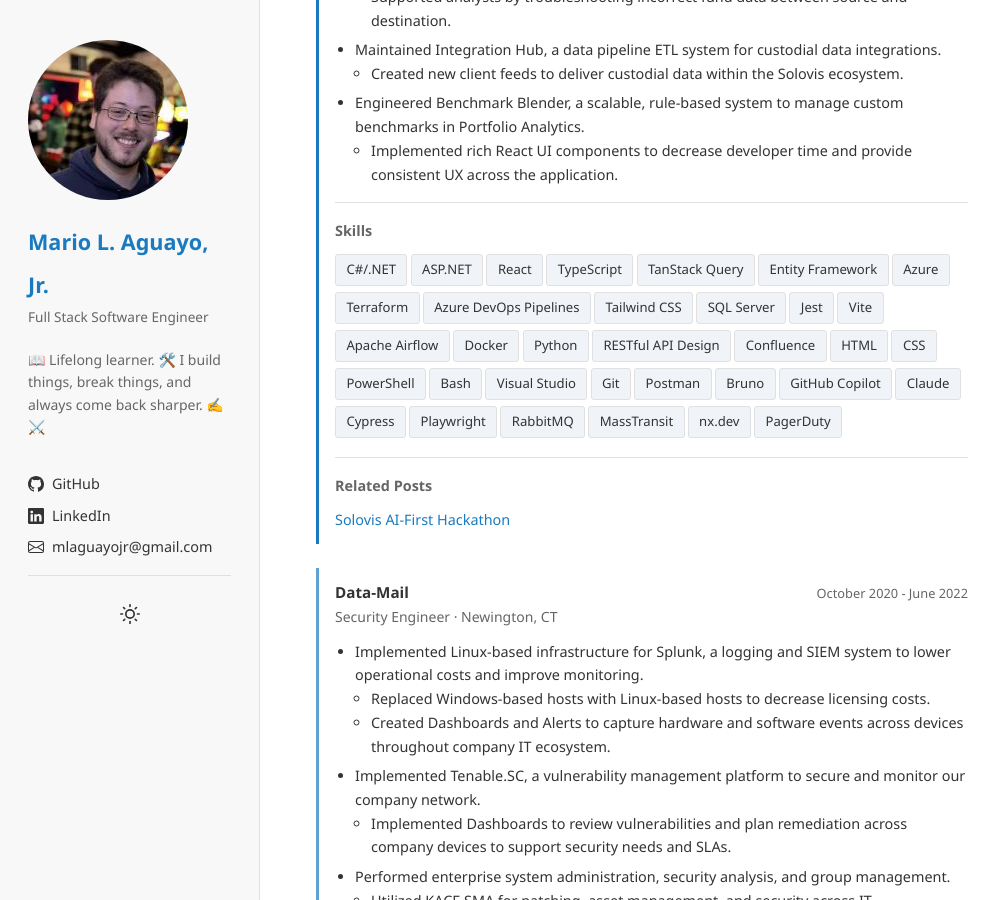
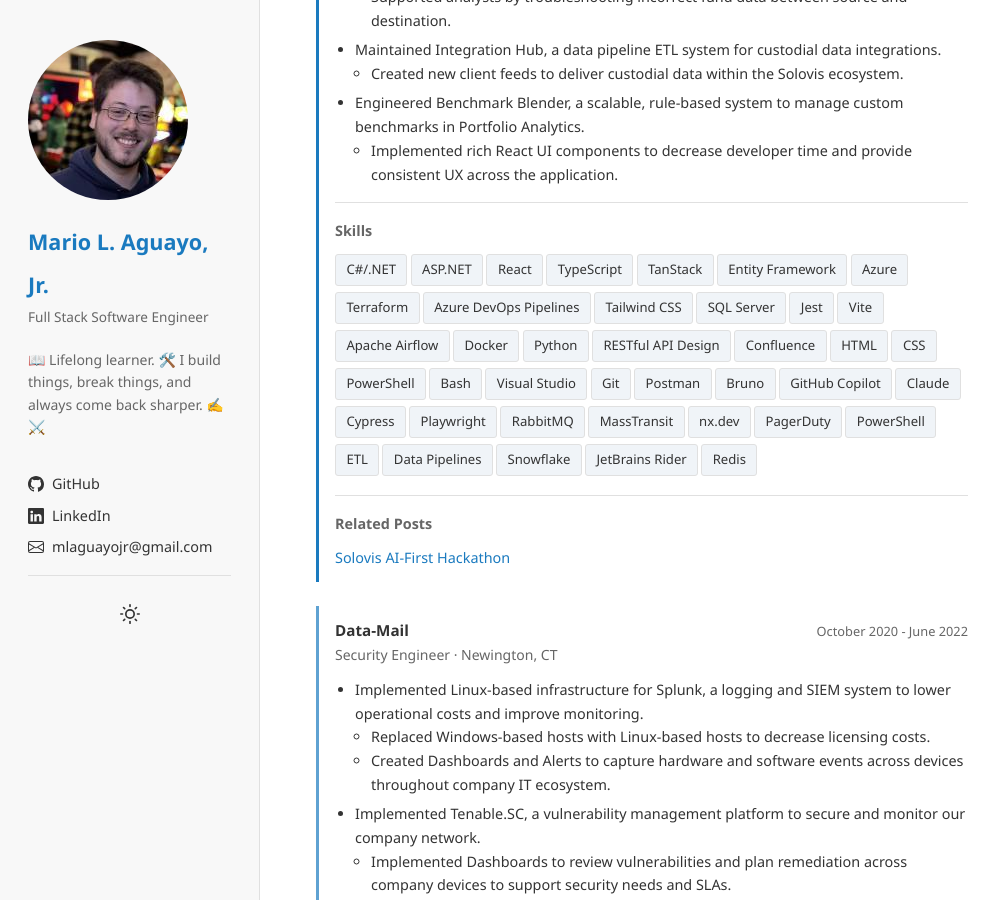
Before and after one commit to mlaguayojr/mlaguayojr.github.io, a Jekyll site: the page built from career/index.html, in a window 1280 px wide and 900 px high, scrolled down 505 px. Shown: the whole window, without its empty margins (0-1005 px from the left). Built offline with Jekyll 4.4.1, drawn with Linux system fonts in a browser that asks for light colours.

Commit message:
update content

```diff
--- a/_data/career.yml
+++ b/_data/career.yml
@@ -15,7 +15,7 @@
       - "ASP.NET"
       - "React"
       - "TypeScript"
-      - "TanStack Query"
+      - "TanStack"
       - "Entity Framework"
       - "Azure"
       - "Terraform"
@@ -45,6 +45,12 @@
       - "MassTransit"
       - "nx.dev"
       - "PagerDuty"
+      - "PowerShell"
+      - "ETL"
+      - "Data Pipelines"
+      - "Snowflake"
+      - "JetBrains Rider"
+      - "Redis"
     content:
       - topic: "Engineered Core Data Platform, a self-service ETL application empowering users to extract datasets from the Solovis ecosystem."
         subtopic:
--- a/_includes/about.html
+++ b/_includes/about.html
@@ -1,7 +1,7 @@
 <section id="about">
   <p align="justify">
     I'm driven by problem-solving and continuous learning. I have a passion for puzzles and
-    strategic games, and I look forward to tackling Advent of Code challenges each year as a way to
+    strategic games, and I look forward to tackling <a href="https://adventofcode.com/" target="_blank"">Advent of Code</a> challenges each year as a way to
     sharpen my skills. My approach to work reflects the same curiosity that draws me to tinkering
     &mdash; I enjoy understanding how systems function and exploring ways to improve them.
   </p>
```
